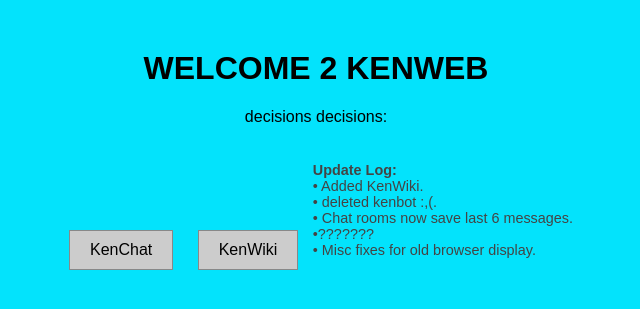
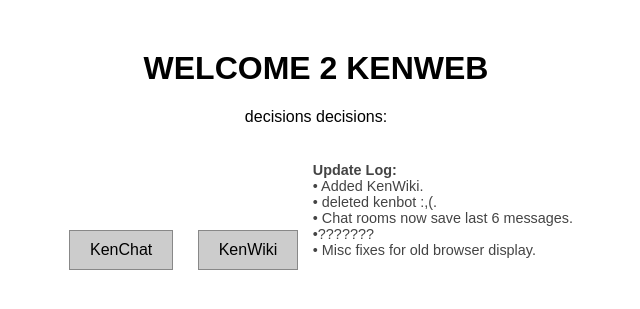
Before and after one commit to malehornk/yenweb, a Flask app: page / in a window 1280 px wide. Shown: the top 309 px of the page, without its empty margins (324-964 px from the left). Run offline with Flask 3, Linux system fonts and the light colour scheme.

Commit message:
Update home.html

```diff
--- a/templates/home.html
+++ b/templates/home.html
@@ -3,7 +3,7 @@
 <head>
     <title>KenWeb</title>
     <style>
-        body { font-family: Arial; background: #03e3fc; color: #000; text-align: center; margin-top: 50px; }
+        body { font-family: Arial; background: #fff; color: #000; text-align: center; margin-top: 50px; }
         a.btn { display: inline-block; margin: 10px; padding: 10px 20px; background: #ccc; color: #000; text-decoration: none; border: 1px solid #888; }
         a.btn:hover { background: #eee; }
         .update-log { margin-top: 20px; font-size: 0.9em; color: #444; text-align: left; display: inline-block; }
```
